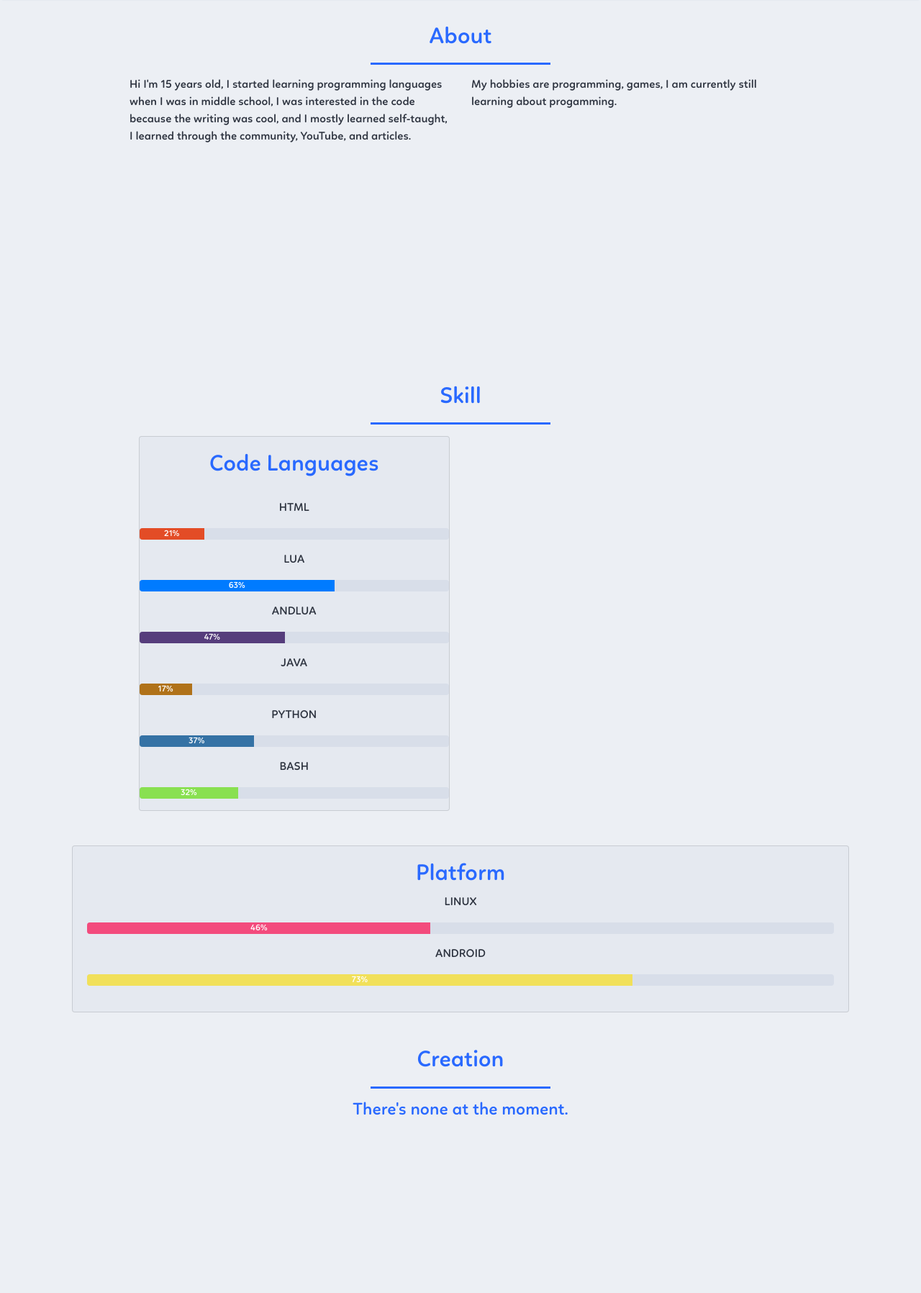
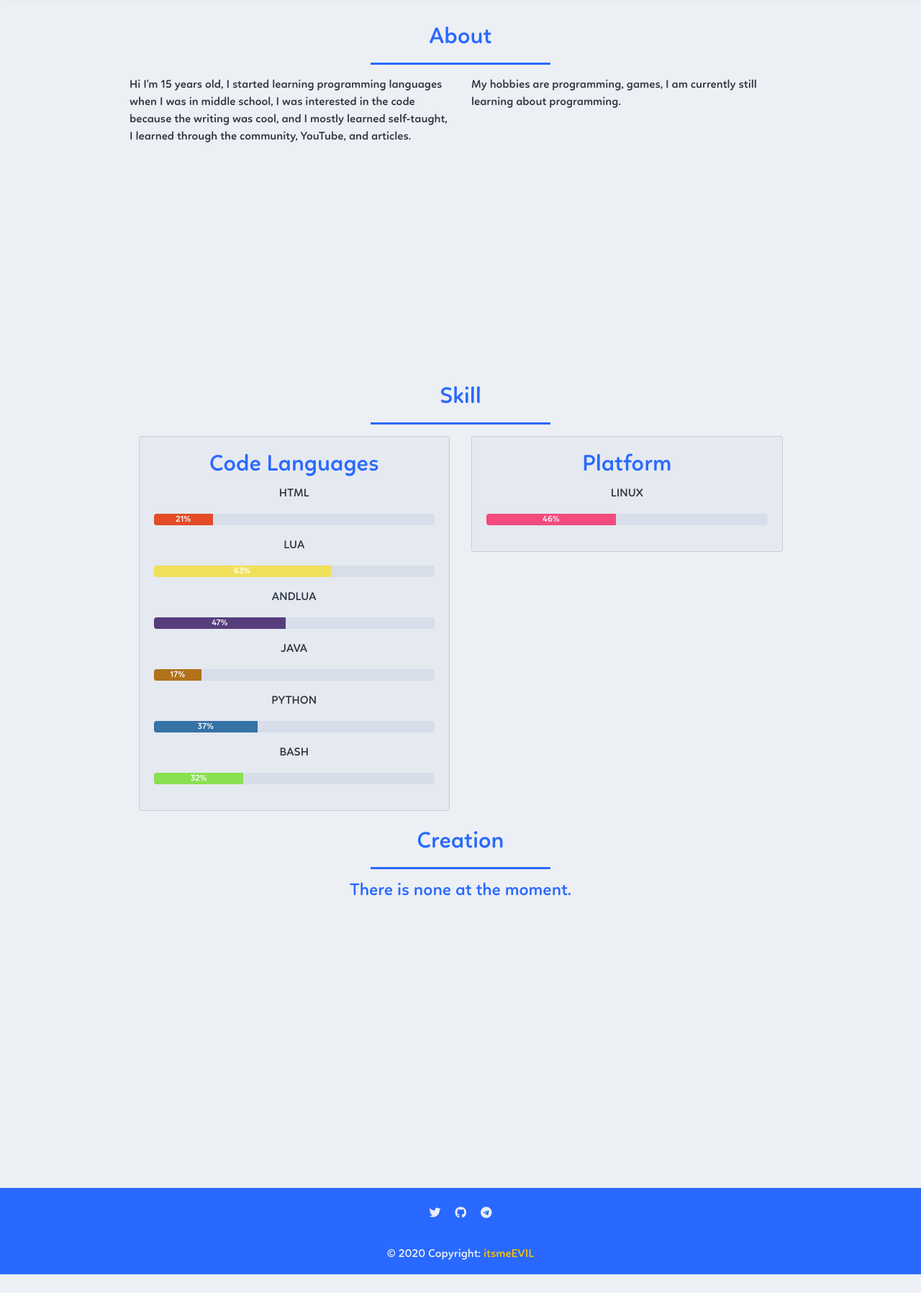
Before and after one commit to itsmeEVIL/itsmeEVIL.github.io, a PHP site: page / in a window 1280 px wide. Shown: the part 521-2318 px from the top of the page at 72% size. After the commit the page ends 2292 px from the top, so only its background shows below. Run offline with PHP 8.4, Linux system fonts and the light colour scheme; some libraries are stand-ins or nearby versions.

Commit message:
redoing everyting

```diff
--- a/css/style.css
+++ b/css/style.css
@@ -167,6 +167,14 @@ html, body, div, span, applet, object, iframe, h1, h2, h3, h4, h5, h6, p, blockq
   background-color: #e34c26;
 }
 
+.lua {
+  background-color: #f1e05a;
+}
+
+.andlua {
+  background-color: #563d7c;
+}
+
 .java {
   background-color: #b07219;
 }
@@ -182,11 +190,3 @@ html, body, div, span, applet, object, iframe, h1, h2, h3, h4, h5, h6, p, blockq
 .linux {
   background-color: #f34b7d;
 }
-
-.android {
-  background-color: #f1e05a;
-}
-
-.andlua {
-  background-color: #563d7c;
-}
--- a/index.html
+++ b/index.html
@@ -71,7 +71,7 @@
                     <p class="animate__animated animate__fadeInLeftBig animate__delay-2s wow">Hi I'm 15 years old, I started learning programming languages when I was in middle school, I was interested in the code because the writing was cool, and I mostly learned self-taught, I learned through the community, YouTube, and articles.</p>
                 </dev>
                 <div class="col-sm-5">
-                    <p class="animate__animated animate__fadeInLeftBig animate__delay-2s wow">My hobbies are programming, games, I am currently still learning about progamming.</p>
+                    <p class="animate__animated animate__fadeInLeftBig animate__delay-2s wow">My hobbies are programming, games, I am currently still learning about programming.</p>
                 </div>
             </div>
         </div>
@@ -91,7 +91,6 @@
                 <div class="card mb-4">
                   <div class="card-body">
                     <h2 class="text-center">Code Languages</h2>
-                    </div>
                     <p class="text-center">HTML</p>
                     <div class="progress mb-3">
                       <div class="progress-bar html" role="progressbar" style="width: 0%" aria-valuenow="0" aria-valuemin="0" aria-valuemax="100">21%</div>
@@ -127,10 +126,6 @@
                     <div class="progress mb-3">
                       <div class="progress-bar linux" role="progressbar" style="width: 0%" aria-valuenow="0" aria-valuemin="0" aria-valuemax="100">46%</div>
                     </div>
-                    <p class="text-center">ANDROID</p>
-                    <div class="progress mb-3">
-                      <div class="progress-bar android" role="progressbar" style="width: 0%" aria-valuenow="0" aria-valuemin="0" aria-valuemax="100">73%</div>
-                    </div>
                   </div>
                 </div>
               </dev>
@@ -145,7 +140,7 @@
           <div class="col-sm-12">
             <h2 class="text-center animate__animated animate__fadeInLeftBig wow">Creation</h2>
             <hr class="animate__animated animate__fadeInLeftBig wow">
-            <h4 class="text-center">There's none at the moment.</h4>
+            <h4 class="text-center">There is none at the moment.</h4>
           </div>
         </div>
       </div>
--- a/js/main.js
+++ b/js/main.js
@@ -36,12 +36,13 @@ $(window).scroll (function(){
       }, 2500);
 
       $(".lua").animate({
-        width: "63%"
+          width: "63%"
       }, 2500);
 
       $(".andlua").animate({
-        width: "47%"
+          width: "47%"
       }, 2500);
+
       $(".java").animate({
           width: "17%"
       }, 2500);
@@ -56,10 +57,6 @@ $(window).scroll (function(){
 
       $(".linux").animate({
         width: "46%"
-      }, 2500);
-
-      $(".android").animate({
-        width: "73%"
       }, 2500);
   }
 });
```
Also changed, not shown: README.md (deleted), 1 other file.
